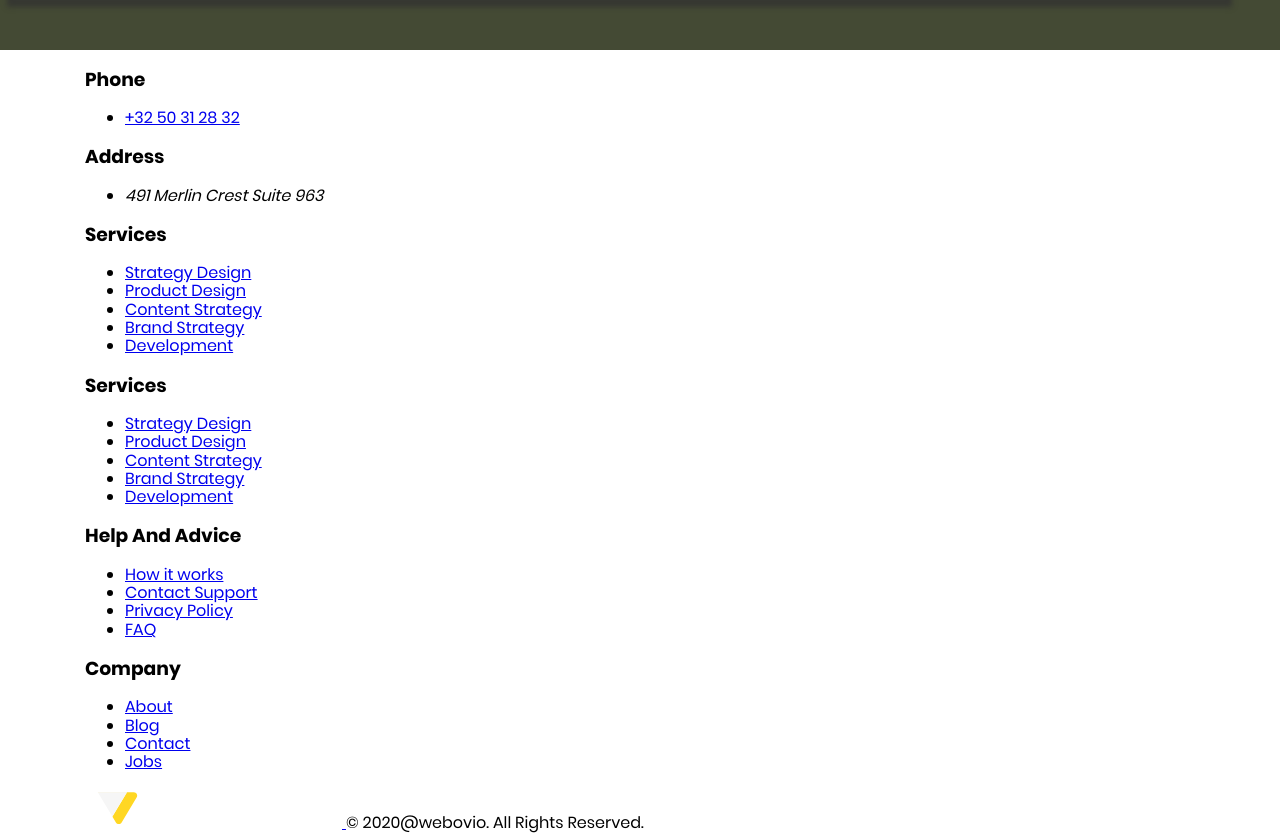
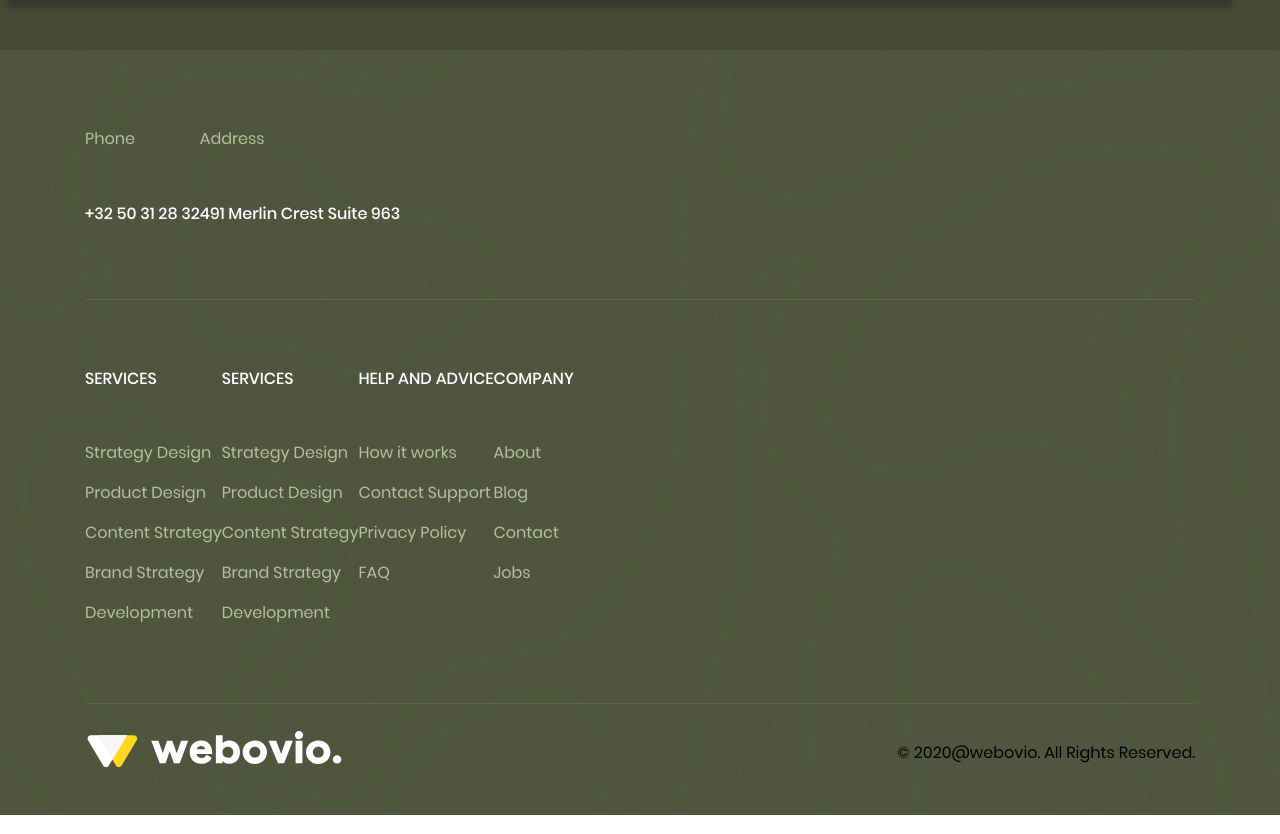
Before and after one commit to akamaliev/html_css, a plain HTML site: page webovio.html in a window 1280 px wide. Shown: the part 2091-2925 px from the top of the page. Drawn offline with Linux system fonts and the light colour scheme.

Commit message:
footer css start

```diff
--- a/css/webovio.css
+++ b/css/webovio.css
@@ -242,3 +242,94 @@ img {
   margin-bottom: 66px;
   max-width: 820px;
 }
+
+
+/* FOOTER */
+
+.footer {
+  background-color: #4F553D;
+  background-image: url('../img/footer_bg.jpg');
+  background-position: center;
+  background-size: cover;
+  background-repeat: no-repeat;
+  padding: 80px 0 40px;
+
+}
+.footer__top {
+  display: flex;
+  margin-bottom: 65px;
+}
+.list {
+
+}
+
+.list__title {
+  font-size: 16px;
+  color: #fff;
+  font-weight: 500;
+  margin: 0 0 45px;
+  text-transform: uppercase;
+}
+.list__items {
+  margin: 0;
+  padding: 0;
+}
+.list__item {
+  list-style: none;
+  color: #B6C197;
+  font-size: 16px;
+  line-height: 40px;
+  font-weight: 400;
+}
+.list__tel {
+}
+.list__address {
+  font-style: normal;
+}
+.list__link {
+  font: inherit;
+  color: inherit;
+  font-style: inherit;
+  text-decoration: none;
+}
+.list__link:hover {
+  text-decoration: underline;
+}
+
+.list_type_nb .list__title {
+  color: #B6C197;
+  font-size: 16px;
+  font-weight: 400;
+  margin: 0 0 45px;
+  text-transform: none;
+}
+
+.list_type_nb .list__item {
+  font-size: 16px;
+  color: #fff;
+  font-weight: 500;
+}
+
+
+.footer__body {
+  display: flex;
+  padding: 70px 0;
+  border-top: 1px solid #5D6544;
+  border-bottom: 1px solid #5D6544;
+  margin-bottom: 27px;
+}
+.footer__email-social {
+}
+.email {
+}
+.social {
+}
+.footer__bottom {
+  display: flex;
+  justify-content: space-between;
+  align-items: center;
+}
+.footer__logo {
+}
+.copyright {
+}
--- a/webovio.html
+++ b/webovio.html
@@ -111,7 +111,7 @@
           <h3 class="list__title">Phone</h3>
           <ul class="list__items">
             <li class="list__item">
-              <a class="list__tel" href="tel:+3250312832">+32 50 31 28 32</a>
+              <a class="list__link" href="tel:+3250312832">+32 50 31 28 32</a>
             </li>
           </ul>
         </div>
@@ -175,7 +175,7 @@
         <a href="#" class="logo footer__logo">
           <img src="./img/logo.svg" alt="Webovio logo" class="logo__img">
         </a>
-        <span class="copyright">© 2020@webovio. All Rights Reserved.</span>
+        <span class="copyright">&copy;&nbsp;2020@webovio. All Rights Reserved.</span>
       </div>
     </div>
   </footer>
```
